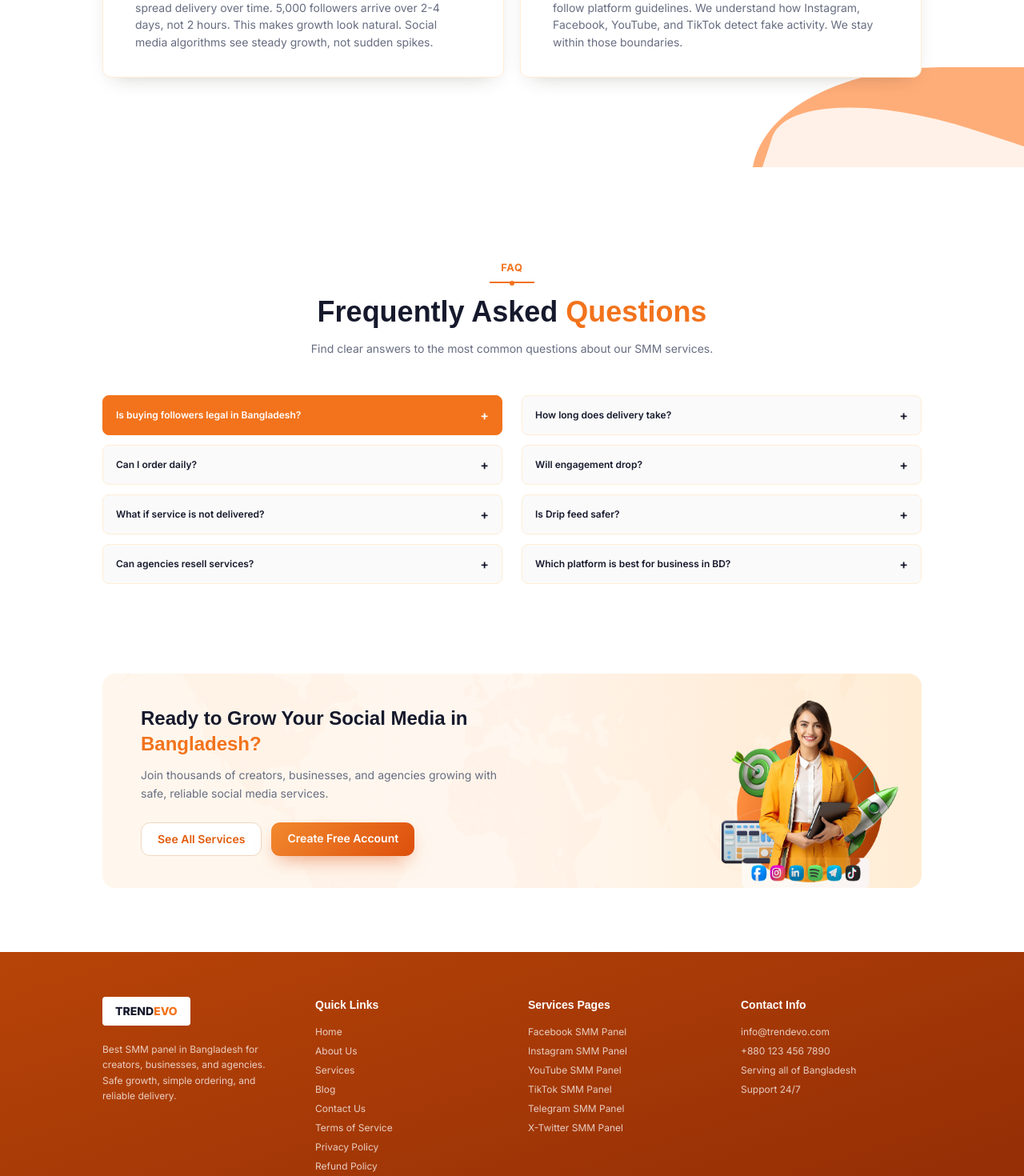
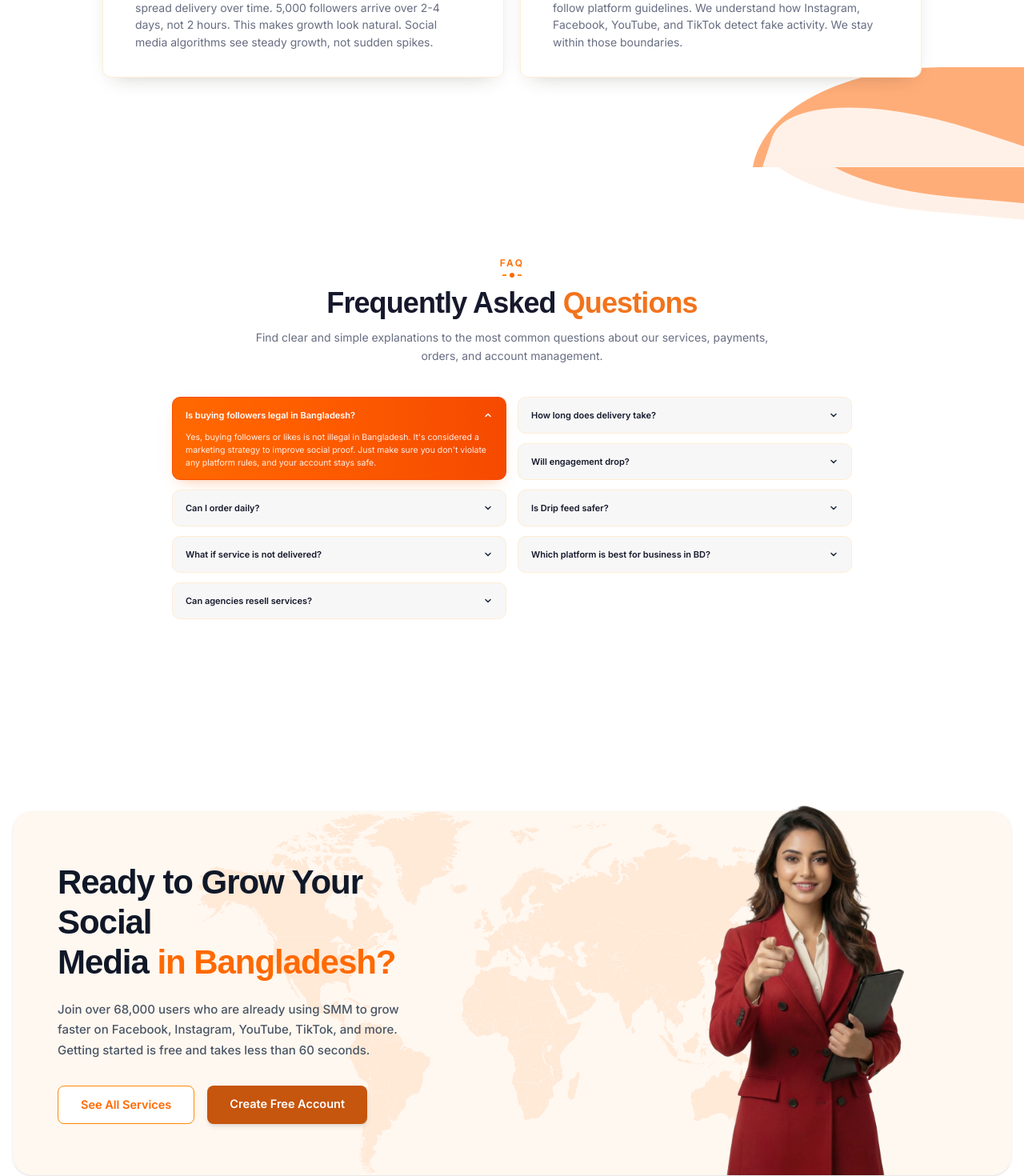
Before and after one commit to Rakibislam22/smm-panel, a Next.js app: page / in a window 1280 px wide. Shown: the part 5800-7270 px from the top of the page at 80% size. Built offline with nearby package versions, Linux system fonts and the light colour scheme; a web font is replaced by a local one.

Commit message:
fix: resolve the alignment issue

```diff
--- a/src/components/CtaSection.tsx
+++ b/src/components/CtaSection.tsx
@@ -1,6 +1,67 @@
+"use client";
+
 import Image from "next/image";
 import Reveal from "./Reveal";
 
 export default function CtaSection() {
-  return <section id="contact" className="bg-white pb-20"><Reveal className="container-px mx-auto max-w-6xl"><div className="relative overflow-hidden rounded-2xl bg-gradient-to-r from-brand-50 via-[#fff7ef] to-brand-100 px-7 py-8 sm:px-12 sm:py-10"><Image src="/assets/maph.png" alt="" fill className="object-cover opacity-[0.08]" /><div className="relative max-w-md"><h2 className="text-2xl font-extrabold text-ink-900">Ready to Grow Your Social Media in <span className="text-brand-500">Bangladesh?</span></h2><p className="mt-3 text-sm leading-relaxed text-ink-500">Join thousands of creators, businesses, and agencies growing with safe, reliable social media services.</p><div className="mt-6 flex flex-wrap gap-3"><a href="#signup" className="btn-outline !px-5 !py-2.5 text-sm">See All Services</a><a href="#signup" className="btn-primary !px-5 !py-2.5 text-sm">Create Free Account</a></div></div><Image src="/assets/cta-woman.png" alt="TrendEvo specialist" width={240} height={260} className="absolute bottom-0 right-5 hidden h-[235px] w-auto object-contain sm:block" /></div></Reveal></section>;
+  return (
+    <section id="contact" className="bg-white py-24 lg:py-32">
+      <Reveal className="container px-4 mx-auto max-w-[1400px]">
+
+        {/* Main Card Container - No overflow-hidden so the woman can pop out */}
+        <div className="relative rounded-[24px] bg-[#fff8f0] shadow-sm">
+
+          {/* Background Map Layer - This is clipped strictly inside the card */}
+          <div className="absolute inset-0 overflow-hidden rounded-[24px] flex items-center justify-center pointer-events-none">
+            <Image
+              src="/assets/maph.png"
+              alt="Background Map"
+              fill
+              className="object-cover sm:object-contain opacity-[0.35] "
+              priority
+            />
+          </div>
+
+          {/* Text & Button Content Layer */}
+          <div className="relative z-10 max-w-[580px] px-6 py-12 sm:px-14 sm:py-16">
+            <h2 className="text-[32px] sm:text-[38px] lg:text-[42px] font-bold text-gray-900 leading-[1.2] tracking-tight">
+              Ready to Grow Your Social <br className="hidden sm:block" />
+              Media <span className="text-orange-500">in Bangladesh?</span>
+            </h2>
+
+            <p className="mt-5 text-[14px] sm:text-[15px] leading-[1.7] text-gray-600 font-medium">
+              Join over 68,000 users who are already using SMM to grow faster on Facebook, Instagram, YouTube, TikTok, and more. Getting started is free and takes less than 60 seconds.
+            </p>
+
+            <div className="mt-8 flex flex-wrap gap-4">
+              <a
+                href="#services"
+                className="rounded-lg border-[1.5px] border-orange-400 bg-white text-orange-500 px-7 py-3 text-[14.5px] font-semibold hover:bg-orange-50 transition-colors"
+              >
+                See All Services
+              </a>
+              <a
+                href="#signup"
+                className="rounded-lg bg-[#c6550d] hover:bg-[#a8460a] text-white px-7 py-3 text-[14.5px] font-semibold shadow-md transition-colors"
+              >
+                Create Free Account
+              </a>
+            </div>
+          </div>
+
+          {/* Woman Image Layer - Positioned absolute at bottom so it pops out of the top */}
+          <div className="absolute bottom-0 right-4 lg:right-20 z-20 hidden md:block pointer-events-none">
+            <Image
+              src="/assets/second-model.png"
+              alt="TrendEvo specialist"
+              width={450}
+              height={550}
+              className="h-[380px] lg:h-[480px] w-auto object-contain origin-bottom"
+            />
+          </div>
+
+        </div>
+      </Reveal>
+    </section>
+  );
 }
--- a/src/components/FaqSection.tsx
+++ b/src/components/FaqSection.tsx
@@ -1,6 +1,131 @@
+"use client";
+
+import { useState } from "react";
 import Reveal from "./Reveal";
 import { faqs } from "@/data/content";
 
 export default function FaqSection() {
-  return <section className="bg-white py-20 lg:py-28"><div className="container-px mx-auto max-w-6xl"><Reveal className="mx-auto max-w-2xl text-center"><span className="eyebrow">FAQ</span><h2 className="mt-4 text-3xl font-extrabold text-ink-900 sm:text-4xl">Frequently Asked <span className="text-brand-500">Questions</span></h2><p className="mt-4 text-sm text-ink-500">Find clear answers to the most common questions about our SMM services.</p></Reveal><div className="mt-12 grid gap-3 md:grid-cols-2 md:gap-x-6">{faqs.map((faq, index) => <details key={faq.q} className={`group rounded-lg border ${index === 0 ? "border-brand-500 bg-brand-500 text-white" : "border-brand-100 bg-[#fafafa] text-ink-800"} px-4 py-3`}><summary className="flex cursor-pointer list-none items-center justify-between gap-4 text-xs font-semibold marker:hidden">{faq.q}<span className="text-base transition-transform group-open:rotate-45">+</span></summary><p className={`pt-3 text-xs leading-relaxed ${index === 0 ? "text-white/85" : "text-ink-500"}`}>{faq.a}</p></details>)}</div></div></section>;
+  const leftFaqs = faqs.filter((_, index) => index % 2 === 0);
+  const rightFaqs = faqs.filter((_, index) => index % 2 !== 0);
+
+  return (
+    <section className="relative overflow-hidden bg-white py-20 lg:py-28">
+      <div
+        aria-hidden
+        className="pointer-events-none absolute -right-20 -top-24 h-[150px] w-[420px] rotate-[5deg] rounded-[0_0_0_55%] bg-[#fff0e7]"
+      />
+
+      <div
+        aria-hidden
+        className="pointer-events-none absolute -right-16 -top-16 h-[100px] w-[330px] rotate-[5deg] rounded-[0_0_0_55%] bg-[#ffad78]"
+      />
+
+      <div className="container-px relative z-10 mx-auto max-w-6xl">
+        <Reveal className="mx-auto max-w-[1200px] text-center">
+          <div className="flex flex-col items-center justify-center">
+            <span className="text-xs font-semibold uppercase tracking-[0.2em] text-orange-500">
+              FAQ
+            </span>
+
+            <div className="mt-1 flex w-6 items-center justify-center">
+              <div className="h-[1.5px] w-full bg-orange-400" />
+              <div className="mx-1 h-1.5 w-1.5 shrink-0 rounded-full bg-orange-500" />
+              <div className="h-[1.5px] w-full bg-orange-400" />
+            </div>
+          </div>
+
+          <h2 className="mt-3 text-3xl font-extrabold tracking-tight text-ink-900 sm:text-4xl">
+            Frequently Asked{" "}
+            <span className="text-brand-500">Questions</span>
+          </h2>
+
+          <p className="mx-auto mt-3 max-w-2xl text-[13px] leading-relaxed text-ink-500 sm:text-[14px]">
+            Find clear and simple explanations to the most common questions
+            about our services, payments, orders, and account management.
+          </p>
+        </Reveal>
+
+        <div className="mx-auto mt-10 grid max-w-[850px] gap-3 md:grid-cols-2 md:gap-x-3.5">
+          <div className="flex flex-col gap-3">
+            {leftFaqs.map((faq, index) => (
+              <FaqItem
+                key={faq.q}
+                faq={faq}
+                defaultOpen={index === 0}
+              />
+            ))}
+          </div>
+
+          <div className="flex flex-col gap-3">
+            {rightFaqs.map((faq) => (
+              <FaqItem
+                key={faq.q}
+                faq={faq}
+              />
+            ))}
+          </div>
+        </div>
+      </div>
+    </section>
+  );
 }
+
+function FaqItem({
+  faq,
+  defaultOpen = false,
+}: {
+  faq: { q: string; a: string };
+  defaultOpen?: boolean;
+}) {
+  const [isOpen, setIsOpen] = useState(defaultOpen);
+
+  return (
+    <div
+      className={`group rounded-[10px] border px-4 py-3 transition-all duration-300 ease-out ${isOpen
+        ? "border-orange-600 bg-gradient-to-r from-orange-500 to-orange-600 text-white shadow-[0_8px_18px_-10px_rgba(249,115,22,0.55)]"
+        : "border-orange-100 bg-[#F7F7F7] text-ink-800"
+        }`}
+    >
+      <button
+        type="button"
+        onClick={() => setIsOpen((prev) => !prev)}
+        className="flex w-full cursor-pointer items-center justify-between gap-4 text-left text-[11px] font-semibold leading-5 outline-none"
+        aria-expanded={isOpen}
+      >
+        <span>{faq.q}</span>
+
+        <svg
+          className={`h-3 w-3 shrink-0 transition-transform duration-300 ease-out ${isOpen ? "rotate-180 text-white" : "text-gray-800"
+            }`}
+          viewBox="0 0 12 12"
+          fill="none"
+          aria-hidden
+        >
+          <path
+            d="M3 4.5L6 7.5L9 4.5"
+            stroke="currentColor"
+            strokeWidth="1.5"
+            strokeLinecap="round"
+            strokeLinejoin="round"
+          />
+        </svg>
+      </button>
+
+      <div
+        className={`grid transition-[grid-template-rows,opacity] duration-300 ease-out ${isOpen
+          ? "grid-rows-[1fr] opacity-100"
+          : "grid-rows-[0fr] opacity-0"
+          }`}
+      >
+        <div className="overflow-hidden">
+          <p
+            className={`pt-2.5 text-[10.5px] leading-[1.5] ${isOpen ? "text-white/90" : "text-ink-500"
+              }`}
+          >
+            {faq.a}
+          </p>
+        </div>
+      </div>
+    </div>
+  );
+}
```
